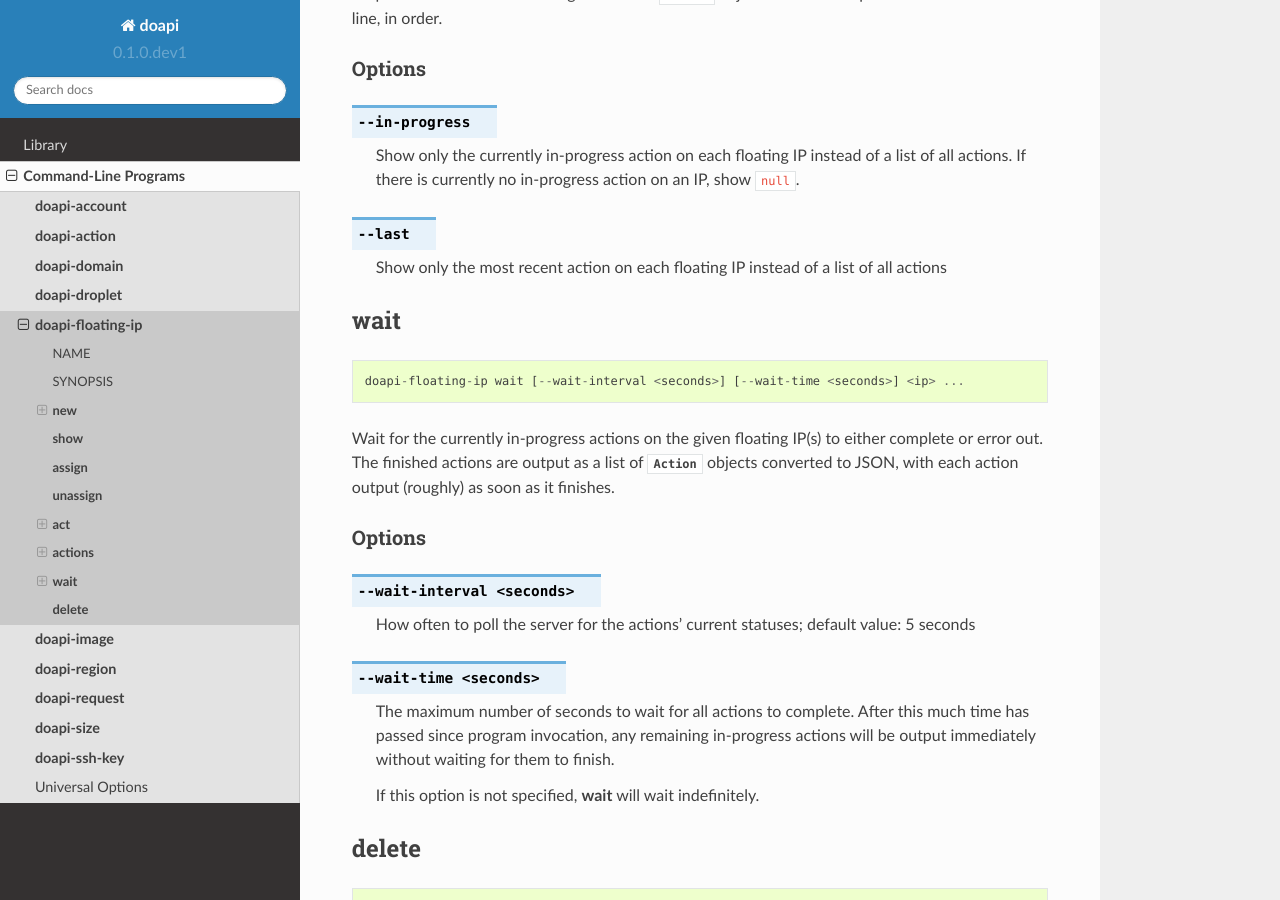
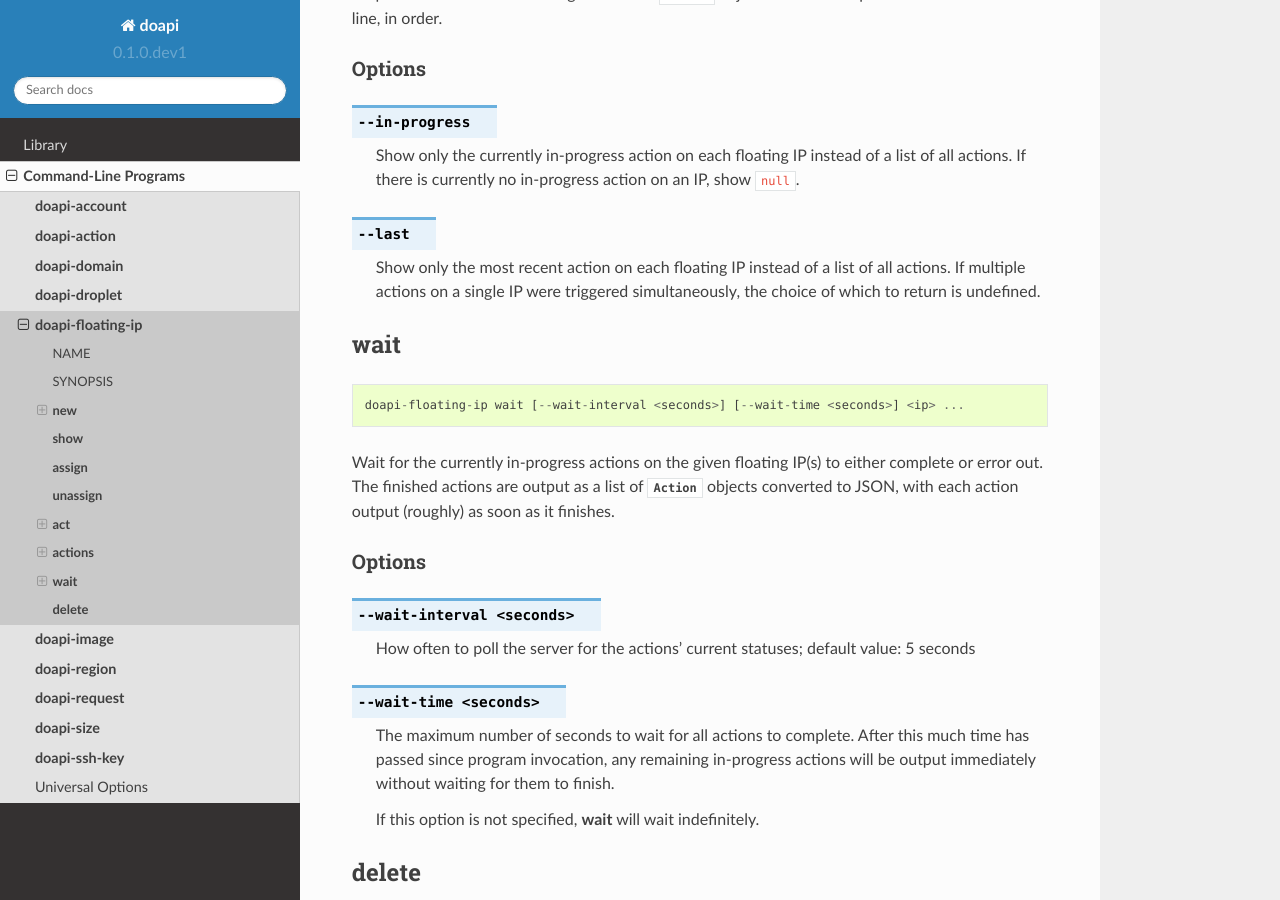
Before and after one commit to jwodder/doapi, a Sphinx documentation site: the page built from docs/cli/floating_ip.rst, in a window 1280 px wide and 900 px high, scrolled down 2523 px. Built offline with Sphinx 7.4.7 and the Read the Docs theme 2.0.0, drawn with Linux system fonts in a browser that asks for light colours.

Commit message:
Document the result of fetching the last action on a resource when multiple actions were triggered simultaneously

```diff
--- a/docs/cli/floating_ip.rst
+++ b/docs/cli/floating_ip.rst
@@ -151,7 +151,9 @@ Options
 .. option:: --last
 
     Show only the most recent action on each floating IP instead of a list of
-    all actions
+    all actions.  If multiple actions on a single IP were triggered
+    simultaneously, the choice of which to return is undefined.
+
 
 :command:`wait`
 ^^^^^^^^^^^^^^^
```
Also changed, not shown: 1 other file.
